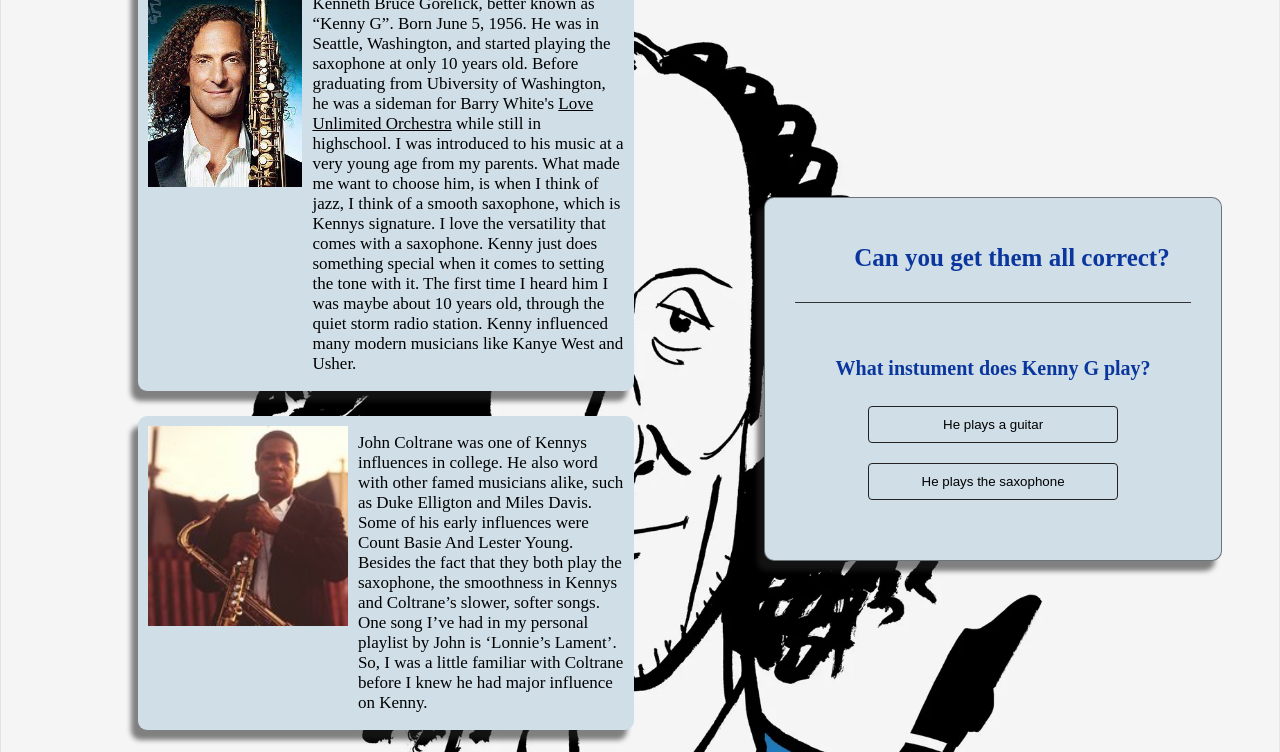
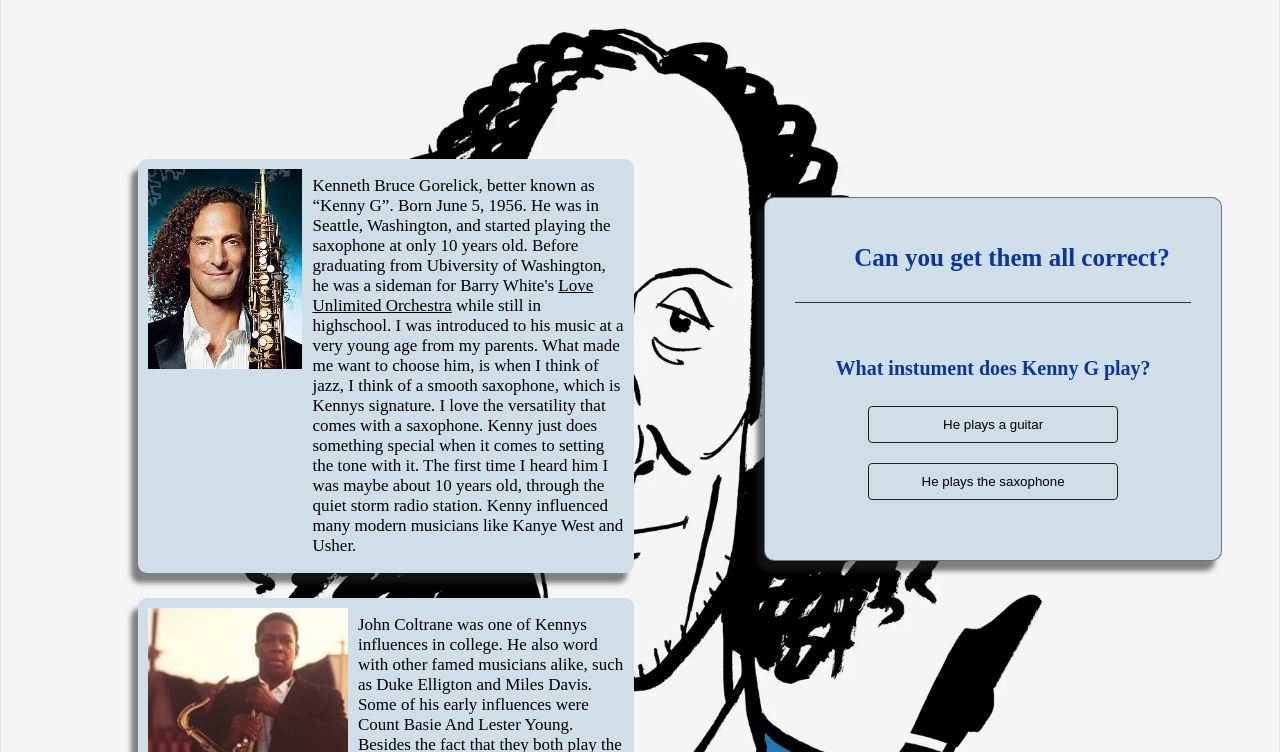
Before and after one commit to AmadeusMalik/PublicMidterm, a plain HTML site: page index.html in a window 1280 px wide. Shown: the part 79-831 px from the top of the page. Drawn offline with Linux system fonts and the light colour scheme.

Commit message:
Update basicstyles.css
main margin top increased to 80% from 50%

```diff
--- a/basicstyles.css
+++ b/basicstyles.css
@@ -88,7 +88,7 @@ main {
   align-items: center;
   margin: 100px 100px 0;
   width: 50%;
-  margin-top: 50%;
+  margin-top: 80%;
   max-width: 600px;
   padding: 30px;
   border-radius: 10px;
```
